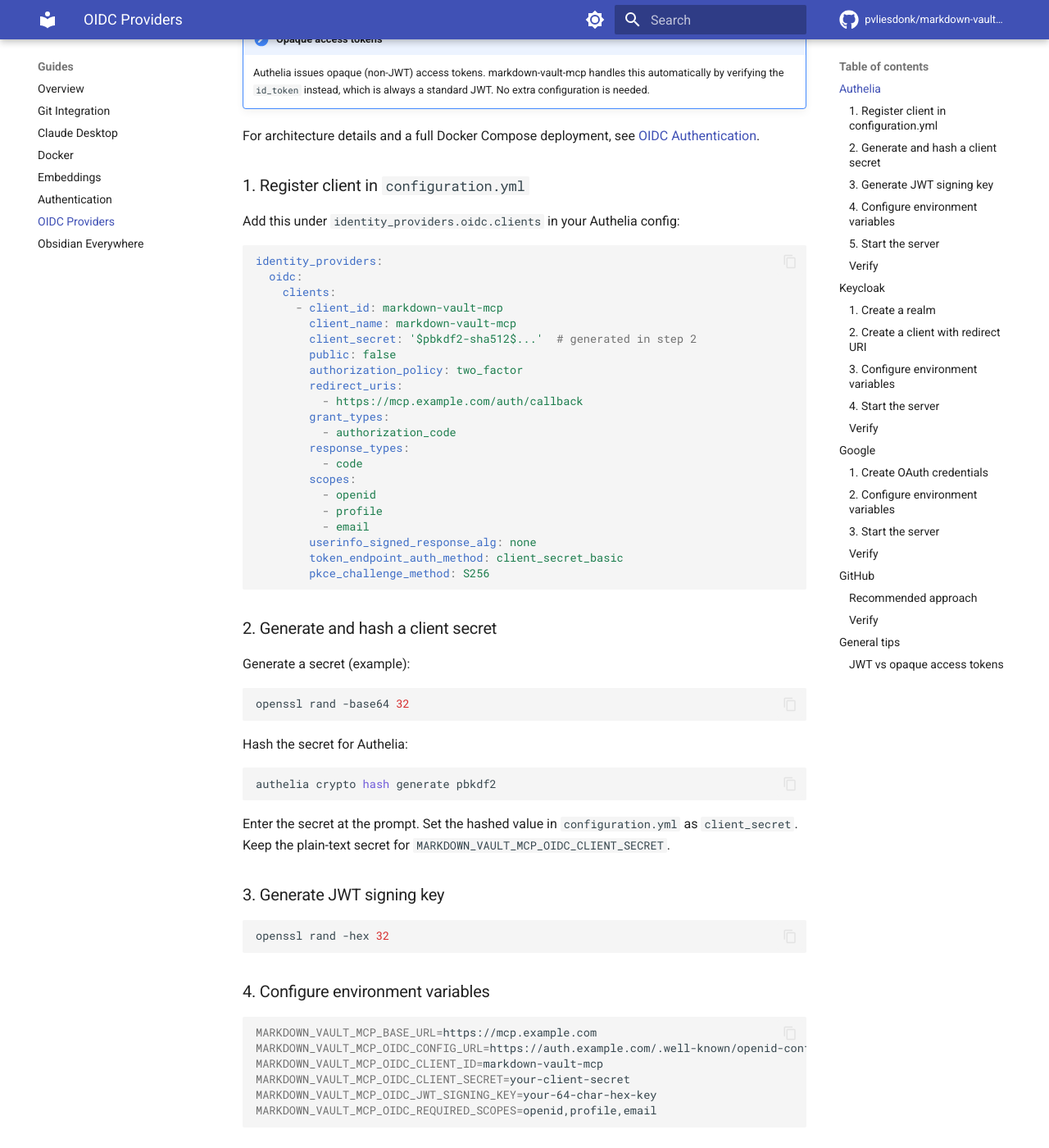
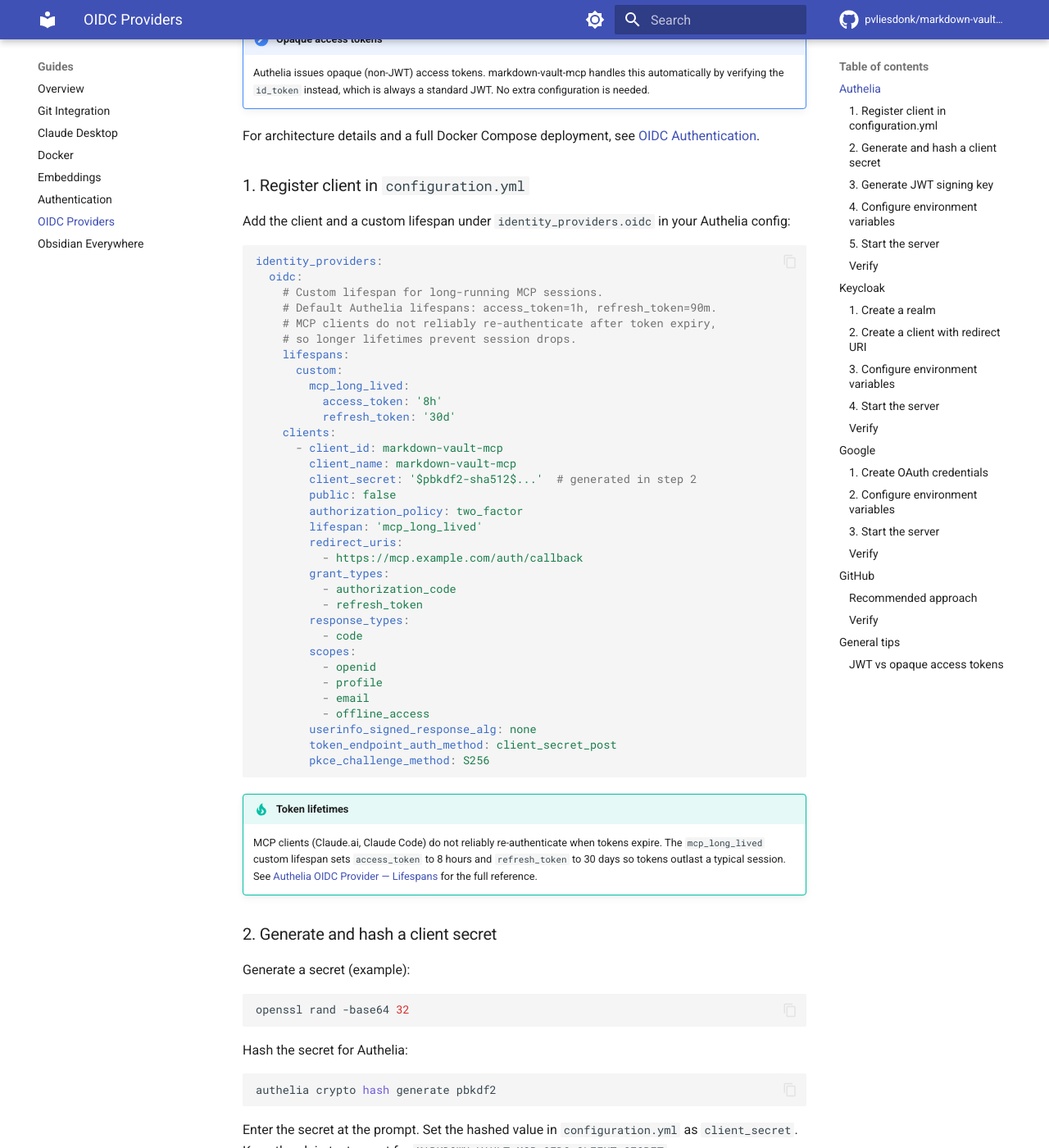
Before and after one commit to pvliesdonk/markdown-mcp, an MkDocs documentation site: the page built from docs/guides/oidc-providers.md, in a window 1280 px wide and 1400 px high, scrolled down 764 px. Shown: the whole window at 82% size. Built offline with MkDocs 1.6.1 and Material for MkDocs 9.7.7, drawn with Linux system fonts in a browser that asks for light colours; comment, search, counter and statistics services are not loaded; some of the changed text lies outside the part shown.

Commit message:
docs: document OIDC token lifetime recommendations and client re-auth limitations
Add troubleshooting entry for session drops after token expiry with links
to upstream issues (claude-code#7744, python-sdk#1326). Update Authelia
provider guide with named custom lifespans (mcp_long_lived: 8h access,
30d refresh), offline_access scope, refresh_token grant type, and
client_secret_post auth method. Add brief token lifetime recommendation
to design spec.

Closes #174

Co-Authored-By: Claude Opus 4.6 <noreply@anthropic.com>

````diff
--- a/docs/guides/oidc-providers.md
+++ b/docs/guides/oidc-providers.md
@@ -22,31 +22,46 @@ For architecture details and a full Docker Compose deployment, see [OIDC Authent
 
 ### 1. Register client in `configuration.yml`
 
-Add this under `identity_providers.oidc.clients` in your Authelia config:
+Add the client and a custom lifespan under `identity_providers.oidc` in your Authelia config:
 
 ```yaml
 identity_providers:
   oidc:
+    # Custom lifespan for long-running MCP sessions.
+    # Default Authelia lifespans: access_token=1h, refresh_token=90m.
+    # MCP clients do not reliably re-authenticate after token expiry,
+    # so longer lifetimes prevent session drops.
+    lifespans:
+      custom:
+        mcp_long_lived:
+          access_token: '8h'
+          refresh_token: '30d'
     clients:
       - client_id: markdown-vault-mcp
         client_name: markdown-vault-mcp
         client_secret: '$pbkdf2-sha512$...'  # generated in step 2
         public: false
         authorization_policy: two_factor
+        lifespan: 'mcp_long_lived'
         redirect_uris:
           - https://mcp.example.com/auth/callback
         grant_types:
           - authorization_code
+          - refresh_token
         response_types:
           - code
         scopes:
           - openid
           - profile
           - email
+          - offline_access
         userinfo_signed_response_alg: none
-        token_endpoint_auth_method: client_secret_basic
+        token_endpoint_auth_method: client_secret_post
         pkce_challenge_method: S256
 ```
+
+!!! tip "Token lifetimes"
+    MCP clients (Claude.ai, Claude Code) do not reliably re-authenticate when tokens expire. The `mcp_long_lived` custom lifespan sets `access_token` to 8 hours and `refresh_token` to 30 days so tokens outlast a typical session. See [Authelia OIDC Provider — Lifespans](https://www.authelia.com/configuration/identity-providers/openid-connect/provider/#lifespans) for the full reference.
 
 ### 2. Generate and hash a client secret
 
@@ -78,7 +93,7 @@ MARKDOWN_VAULT_MCP_OIDC_CONFIG_URL=https://auth.example.com/.well-known/openid-c
 MARKDOWN_VAULT_MCP_OIDC_CLIENT_ID=markdown-vault-mcp
 MARKDOWN_VAULT_MCP_OIDC_CLIENT_SECRET=your-client-secret
 MARKDOWN_VAULT_MCP_OIDC_JWT_SIGNING_KEY=your-64-char-hex-key
-MARKDOWN_VAULT_MCP_OIDC_REQUIRED_SCOPES=openid,profile,email
+MARKDOWN_VAULT_MCP_OIDC_REQUIRED_SCOPES=openid,profile,email,offline_access
 ```
 
 ### 5. Start the server
@@ -100,6 +115,7 @@ If login fails:
 
 - **"invalid_client"**: Check client ID/secret values and confirm the Authelia hash was generated from the same plain-text secret.
 - **Redirect mismatch**: Ensure redirect URI matches exactly (`BASE_URL` + `/auth/callback`).
+- **Session drops after hours**: Check that the `mcp_long_lived` lifespan is configured and referenced by the client. See the [token lifetime troubleshooting](authentication.md#session-drops-after-token-expiry).
 
 ---
 
````
Also changed, not shown: docs/design.md (+4 -0 lines), docs/guides/authentication.md (+16 -0 lines).
